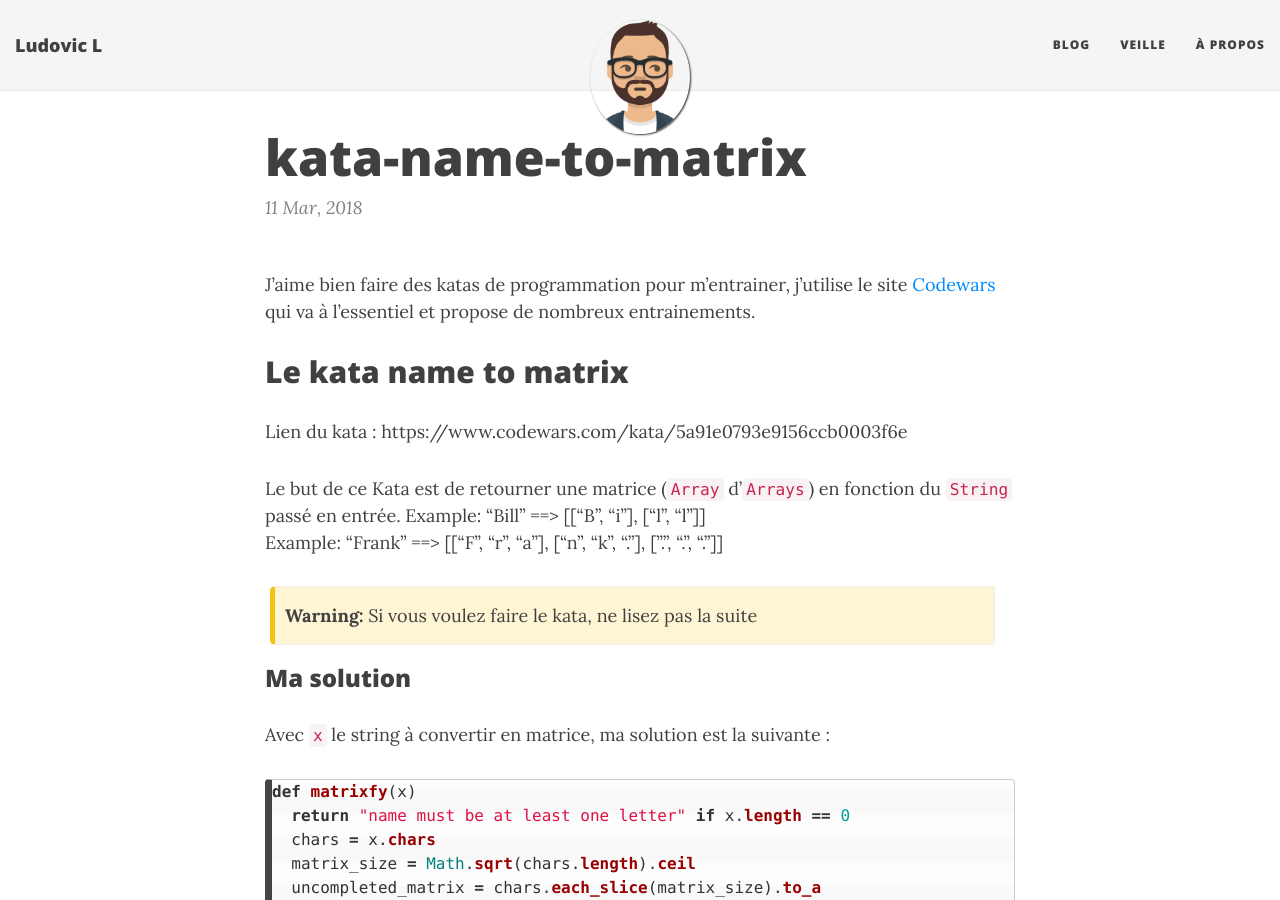
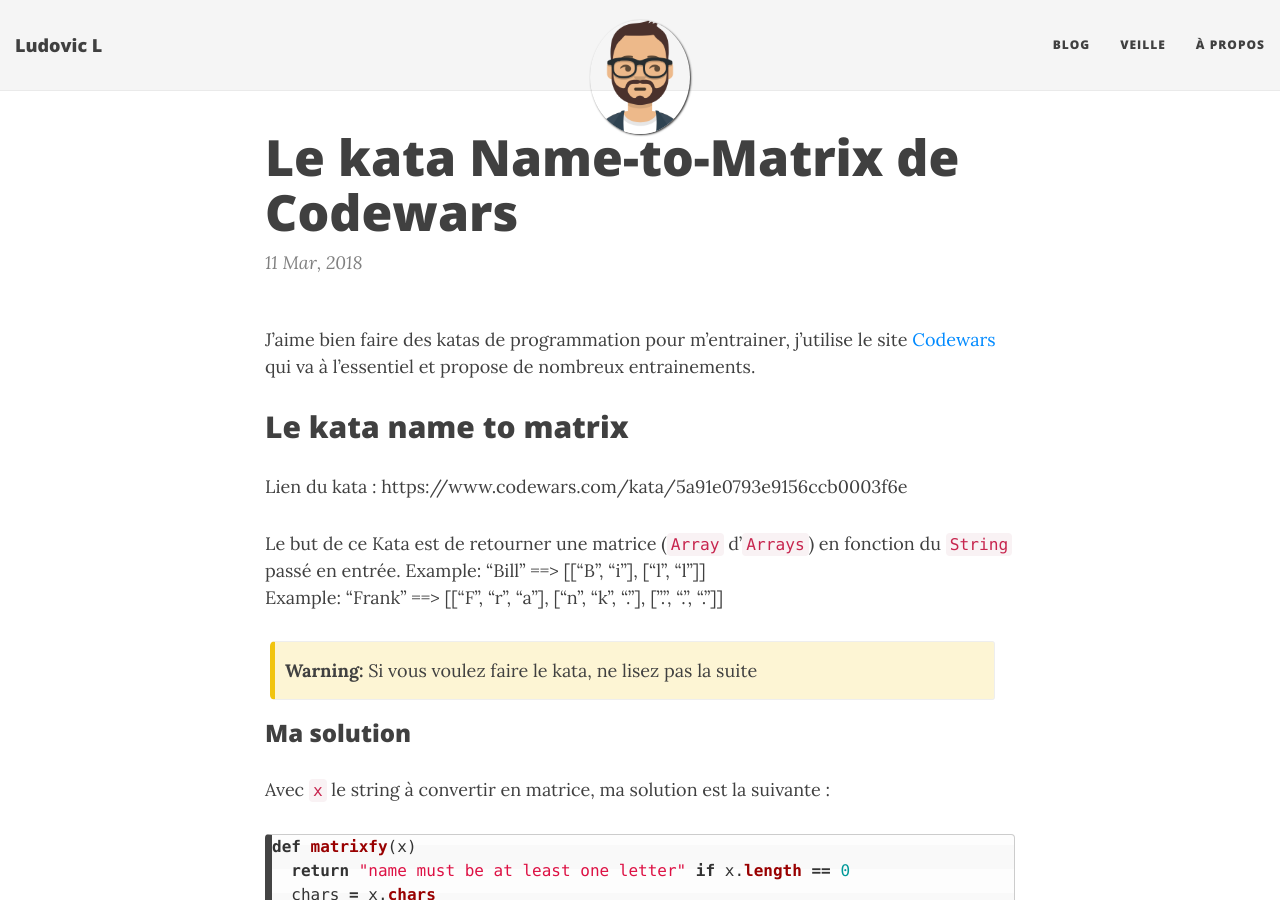
Before and after one commit to jackplux/jackplux.github.io, a Jekyll site: the page built from _posts/2018-03-11-kata-name-to-matrix.md, in a window 1280 px wide and 900 px high. Built offline with Jekyll 4.4.1, drawn with Linux system fonts in a browser that asks for light colours; nearby versions of some CDN libraries.

Commit message:
Update 2018-03-11-kata-name-to-matrix.md

```diff
--- a/_posts/2018-03-11-kata-name-to-matrix.md
+++ b/_posts/2018-03-11-kata-name-to-matrix.md
@@ -1,7 +1,7 @@
 ---
 layout: post
 published: true
-title: kata-name-to-matrix
+title: Le kata Name-to-Matrix de Codewars
 tags:
   - ruby
   - kata
```
